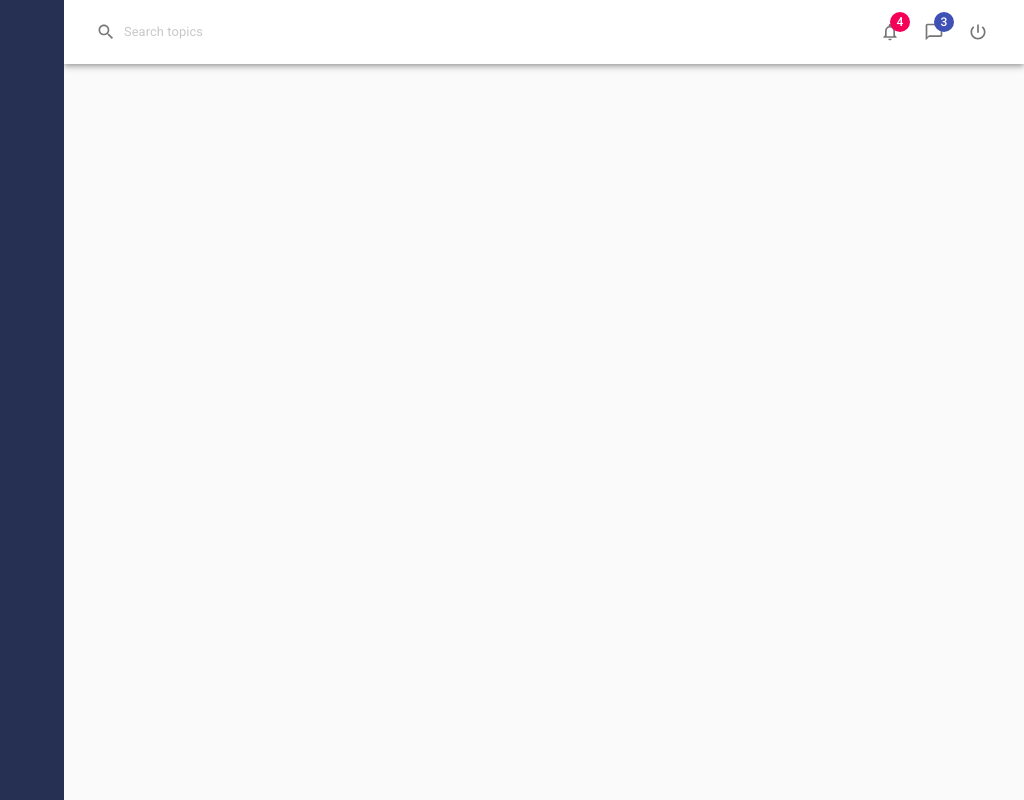
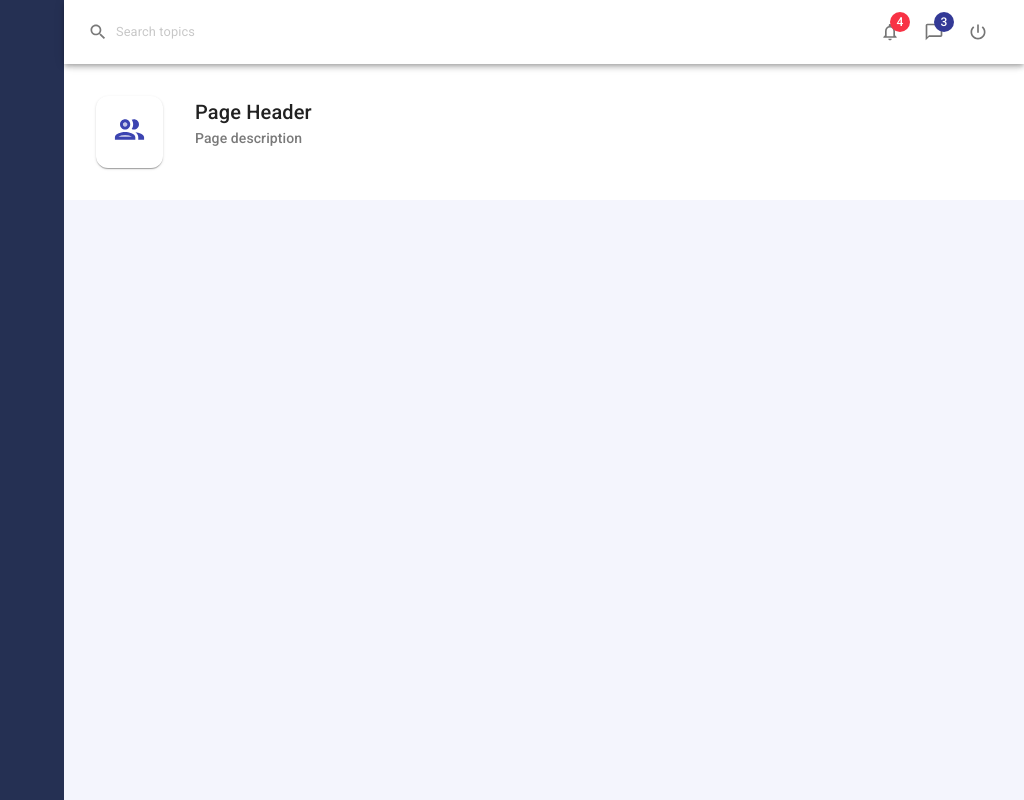
Before and after one commit to adipati27ma/employees-mui-system, a React (Create React App) app: page / in a window 1280 px wide. Shown: the whole page, without its empty margins (256-1280 px from the left). Built offline with nearby package versions, Linux system fonts and the light colour scheme.

Commit message:
header & page header, customization Mui components

```diff
--- a/src/App/App.js
+++ b/src/App/App.js
@@ -1,8 +1,49 @@
 import React from "react";
 import "./App.css";
+import {
+  createMuiTheme,
+  CssBaseline,
+  makeStyles,
+  ThemeProvider,
+} from "@material-ui/core";
+
 import SideMenu from "../components/SideMenu";
-import { CssBaseline, makeStyles } from "@material-ui/core";
 import Header from "../components/Header";
+import Pageheader from "components/Pageheader";
+
+import { PeopleOutlineTwoTone } from "@material-ui/icons";
+
+// bisa liat di dokumentasi customization/default-theme
+const theme = createMuiTheme({
+  palette: {
+    primary: {
+      main: "#333996",
+      light: "#3c44b126",
+    },
+    secondary: {
+      main: "#f83245",
+      light: "#f8324526",
+    },
+    background: {
+      default: "#f4f5fd",
+    },
+  },
+  shape: {
+    borderRadius: "12px",
+  },
+  overrides: {
+    MuiAppBar: {
+      root: {
+        transform: "translateZ(0)",
+      },
+    },
+  },
+  props: {
+    MuiIconButton: {
+      disableRipple: true,
+    },
+  },
+});
 
 const useStyles = makeStyles({
   appMain: {
@@ -16,13 +57,18 @@
 
   return (
     // <></> itu sama dengan <React.Fragment></React.Fragment>
-    <>
+    <ThemeProvider theme={theme}>
       <SideMenu />
       <div className={classes.appMain}>
         <Header />
+        <Pageheader
+          title="Page Header"
+          subTitle="Page description"
+          icon={<PeopleOutlineTwoTone fontSize="large" />}
+        />
       </div>
       <CssBaseline /> {/* CssBaseline untuk set border-box & margin = 0 */}
-    </>
+    </ThemeProvider>
   );
 }
 
--- a/src/components/Header.js
+++ b/src/components/Header.js
@@ -13,7 +13,7 @@
 import PowerSettingsNewIcon from "@material-ui/icons/PowerSettingsNew";
 import SearchIcon from "@material-ui/icons/Search";
 
-const useStyles = makeStyles({
+const useStyles = makeStyles((theme) => ({
   root: {
     backgroundColor: "#fff",
   },
@@ -22,16 +22,16 @@
   },
   searchInput: {
     opacity: "0.6",
-    padding: "0px 8px",
+    padding: `0px ${theme.spacing(1)}`,
     fontSize: "0.8rem",
     "&:hover": {
       backgroundColor: "#f2f2f2",
     },
     "& .MuiSvgIcon-root": {
-      marginRight: "8px",
+      marginRight: theme.spacing(1),
     },
   },
-});
+}));
 
 export default function Header() {
   const classes = useStyles();
--- /dev/null
+++ b/src/components/Pageheader.js
@@ -0,0 +1,53 @@
+import React from "react";
+import PropTypes from "prop-types";
+
+import { Card, makeStyles, Paper, Typography } from "@material-ui/core";
+
+const useStyles = makeStyles((theme) => ({
+  root: {
+    backgroundColor: "#fdfdff",
+  },
+  pageHeader: {
+    padding: theme.spacing(4),
+    display: "flex",
+    marginBottom: theme.spacing(2),
+  },
+  pageIcon: {
+    display: "inline-block",
+    padding: theme.spacing(2),
+    color: "#3c44b1",
+  },
+  pageTitle: {
+    paddingLeft: theme.spacing(4),
+    "& .MuiTypography-subtitle2": {
+      opacity: "0.6",
+    },
+  },
+}));
+
+export default function Pageheader(props) {
+  const classes = useStyles();
+  const { title, subTitle, icon } = props;
+
+  return (
+    <Paper elevation={0} square>
+      <div className={classes.pageHeader}>
+        <Card className={classes.pageIcon}>{icon}</Card>
+        <div className={classes.pageTitle}>
+          <Typography variant="h6" component="div">
+            {title}
+          </Typography>
+          <Typography variant="subtitle2" component="div">
+            {subTitle}
+          </Typography>
+        </div>
+      </div>
+    </Paper>
+  );
+}
+
+Pageheader.propTypes = {
+  title: PropTypes.string,
+  subTitle: PropTypes.string,
+  icon: PropTypes.string,
+};
```
Also changed, not shown: 1 other file (tests, documents, lock files or other folders).
